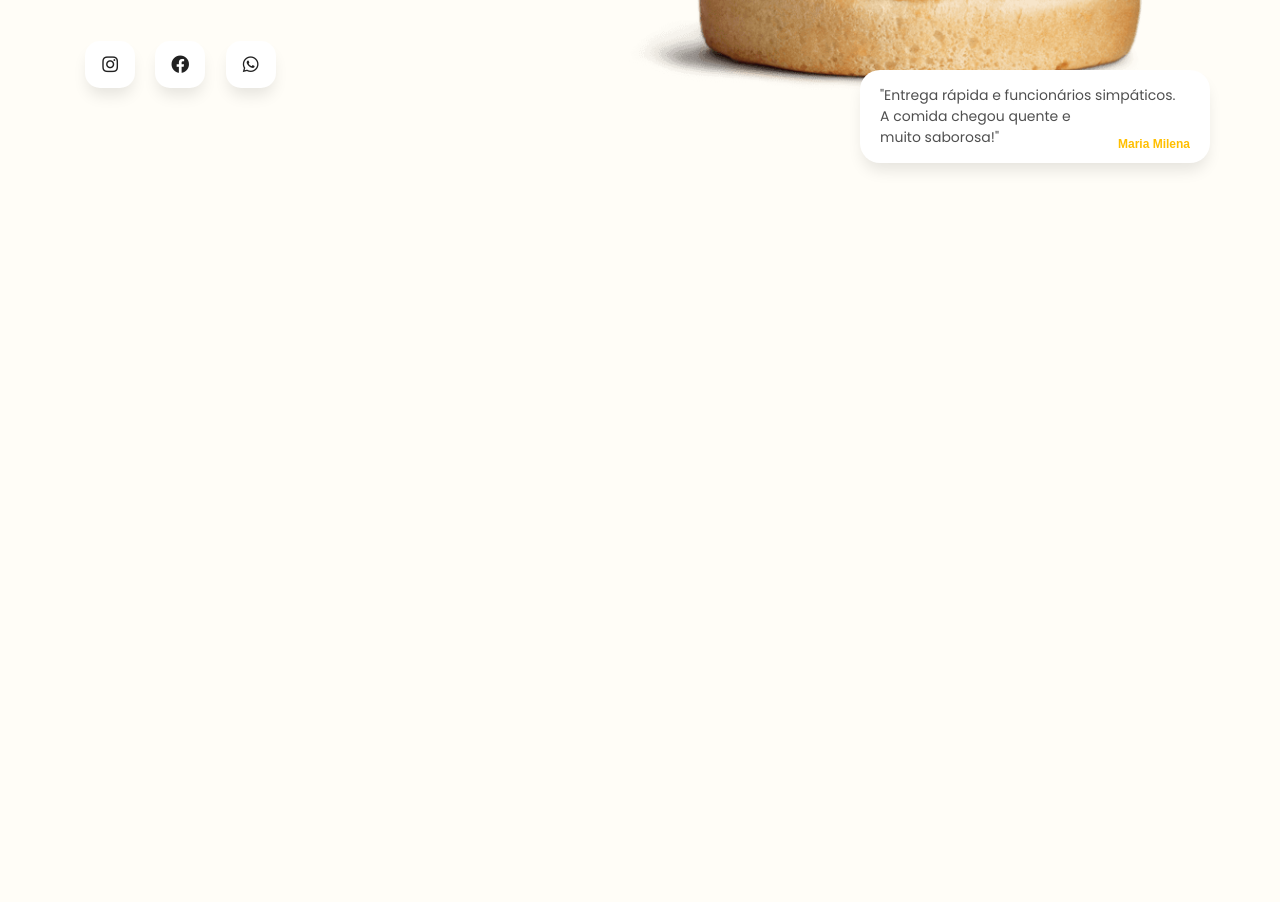
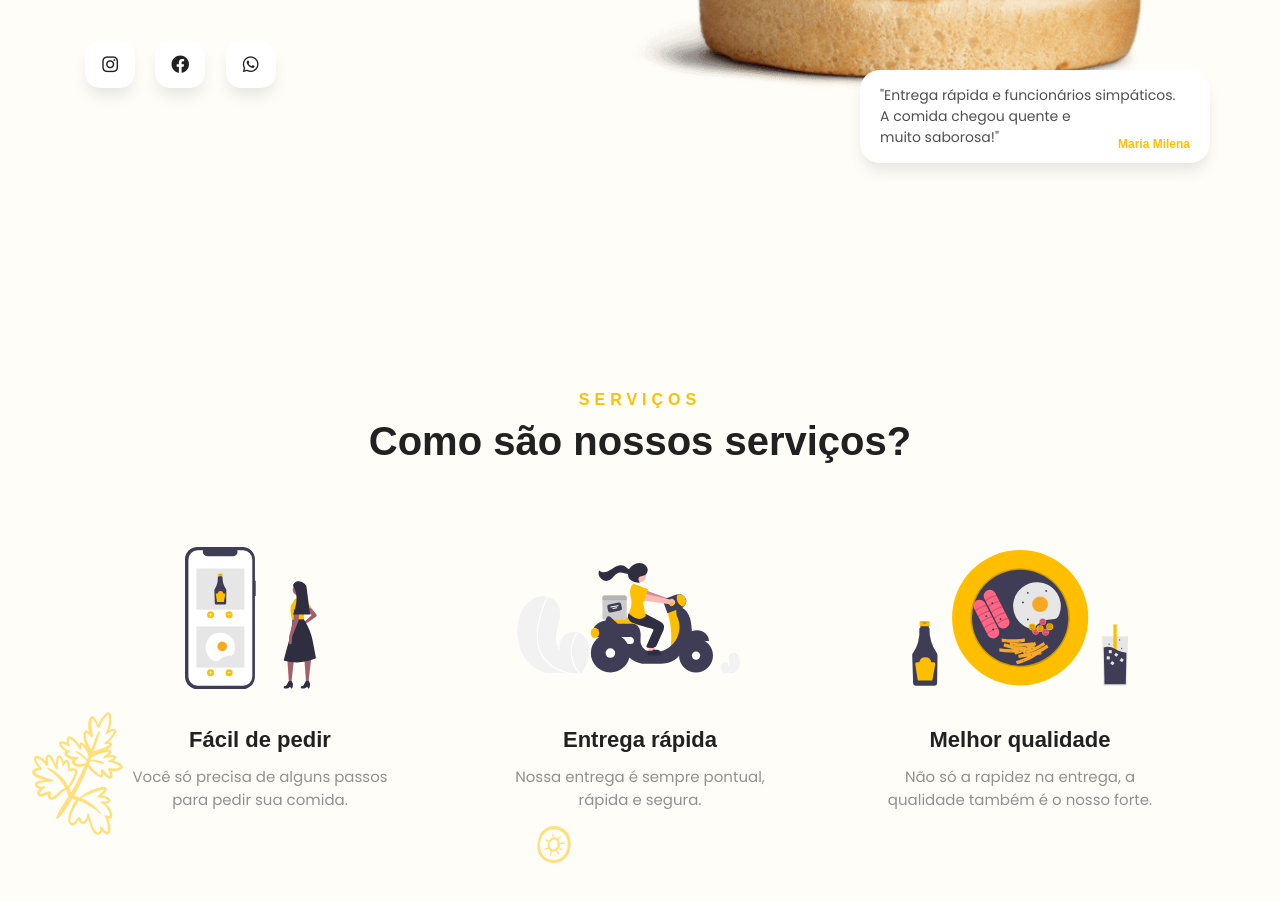
Before and after one commit to MariaMilena/CardapioWhatsApp, a plain HTML site: page index.html in a window 1280 px wide. Shown: the part 669-1571 px from the top of the page. Before the commit the page ends 957 px from the top, so only its background shows below. Drawn offline with Linux system fonts and the light colour scheme.

Commit message:
add: implementação de serviços

```diff
--- a/css/main.css
+++ b/css/main.css
@@ -170,3 +170,51 @@ a.navbar-brand {
     right: 20px;
     bottom: 10px;
 }
+
+.servicos {
+    padding-top: 100px;
+    padding-bottom: 150px;
+}
+
+.hint-title {
+    color: var(--color-primary);
+    font-size: 16px;
+    text-transform: uppercase;
+    letter-spacing: 5px;
+}
+
+.title {
+    color: var(--color-black);
+    font-size: 40px;
+    margin-top: 5px;
+    margin-bottom: 30px;
+}
+
+.card-icon {
+    height: 150px;
+    margin: 0 auto;
+    margin-bottom: 30px;
+    display: flex;
+    justify-content: center;
+    align-items: center;
+}
+
+.card-text {
+    color: var(--color-text-out);
+    font-size: 15px;
+    padding: 0px 30px;
+}
+
+.card-text p {
+    font-size: 22px;
+    color: var(--color-black);
+    margin-bottom: 10px;
+}
+
+.background-servicos {
+    position: absolute;
+    left: 0;
+    right: 0;
+    height: 500px;
+    background-image: url(../img/bg-icons-2.png);
+}
--- a/index.html
+++ b/index.html
@@ -90,7 +90,48 @@
             </div>
         </div>
     </section>
-    <section class="servicos" id="servicos"></section>
+    <section class="servicos" id="servicos">
+        <div class="background-servicos"></div>
+        <div class="container">
+            <div class="row">
+                <div class="col-12 text-center mb-5">
+                    <span class="hint-title">
+                        <b>Serviços</b>
+                    </span>
+                    <h1 class="title">
+                        <b>Como são nossos serviços?</b>
+                    </h1>
+                </div>
+                <div class="col-4 mb-5">
+                    <div class="card-icon text-center">
+                        <img src="./img/icone-pedido.svg" width="150px" />
+                    </div>
+                    <div class="card-text text-center mt-3">
+                        <p><b>Fácil de pedir</b></p>
+                        <span>Você só precisa de alguns passos para pedir sua comida.</span>
+                    </div>
+                </div>
+                <div class="col-4 mb-5">
+                    <div class="card-icon text-center">
+                        <img src="./img/icone-delivery.svg" width="250px" />
+                    </div>
+                    <div class="card-text text-center mt-3">
+                        <p><b>Entrega rápida</b></p>
+                        <span>Nossa entrega é sempre pontual, rápida e segura.</span>
+                    </div>
+                </div>
+                <div class="col-4 mb-5">
+                    <div class="card-icon text-center">
+                        <img src="./img/icone-qualidade.svg" width="250px" />
+                    </div>
+                    <div class="card-text text-center mt-3">
+                        <p><b>Melhor qualidade</b></p>
+                        <span>Não só a rapidez na entrega, a qualidade também é o nosso forte.</span>
+                    </div>
+                </div>
+            </div>
+        </div>
+    </section>
     <section class="cardapio" id="cardapio"></section>
     <section class="depoimentos" id="depoimentos"></section>
     <section class="reserva" id="reserva"></section>
```
